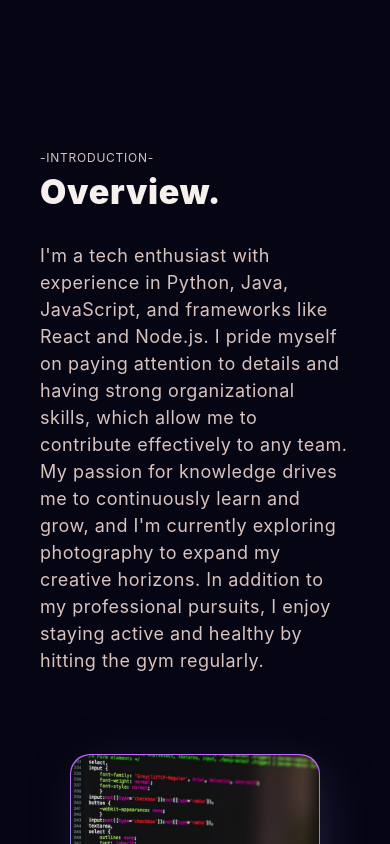
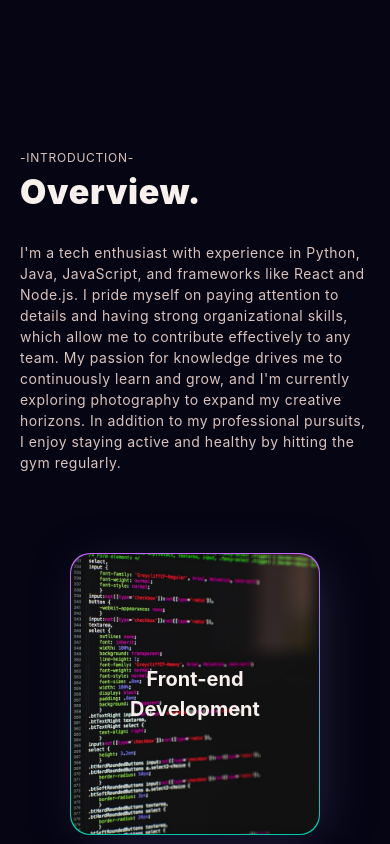
Before and after one commit to dtran813/portfolio, a React (Vite) app: page / in a window 390 px wide. Shown: the part 720-1564 px from the top of the page. Built offline with nearby package versions, Linux system fonts and the light colour scheme.

Commit message:
Add responsive for .overview font size and padding of section wrapper

```diff
--- a/src/hoc/SectionWrapper.tsx
+++ b/src/hoc/SectionWrapper.tsx
@@ -6,7 +6,6 @@ const style = {
   margin: '0 auto',
   marginTop: '1px', // to enable  initial="hidden" on section
   maxWidth: '80rem', // 1280px
-  padding: '1.5rem 2.5rem',
 };
 
 const SectionWrapper = (Component: React.ElementType, idName: string) =>
@@ -18,6 +17,7 @@ const SectionWrapper = (Component: React.ElementType, idName: string) =>
         whileInView="visible"
         viewport={{ once: true }}
         variants={staggerContainer()}
+        className="sectionWrapperPadding"
         style={style}
       >
         <Component />
--- a/src/index.css
+++ b/src/index.css
@@ -100,6 +100,10 @@ h6 {
   gap: 2rem;
 }
 
+.sectionWrapperPadding {
+  padding: 1.5rem 2.5rem;
+}
+
 .green-pink-gradient {
   background: hsl(170, 100%, 40%);
   background: linear-gradient(
@@ -171,4 +175,12 @@ h6 {
   .sectionSubText {
     font-size: 0.75rem;
   }
+
+  .overview {
+    font-size: calc(14rem / 16);
+  }
+
+  .sectionWrapperPadding {
+    padding: 1.5rem 1.25rem;
+  }
 }
```
